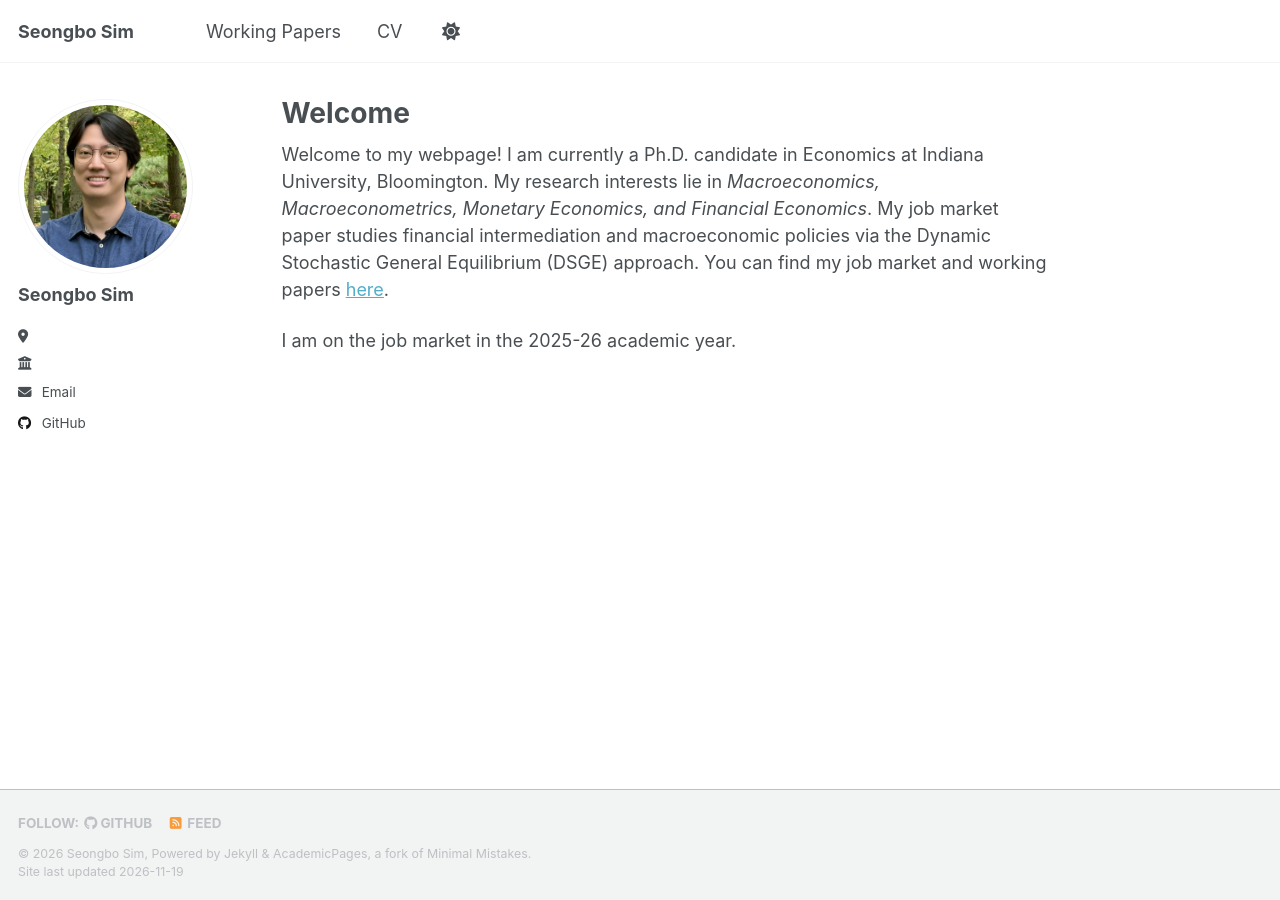
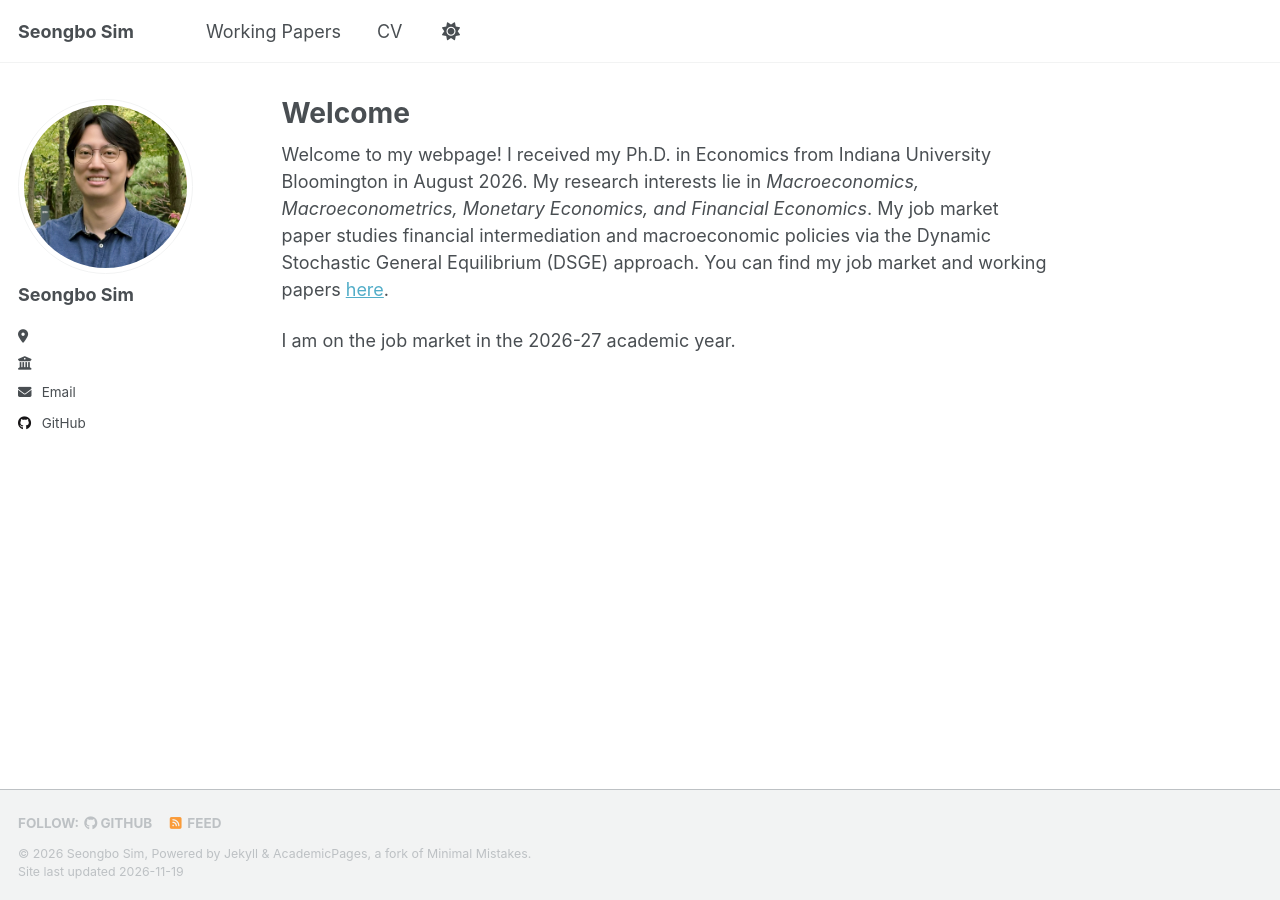
Before and after one commit to simseo520/simseo520.github.io, a Jekyll site: the page built from _pages/about.md, in a window 1280 px wide. Built offline with Jekyll 4.4.1, drawn with Linux system fonts in a browser that asks for light colours; a script that is not in the unit is left out.

Commit message:
2026_11_19_2

```diff
--- a/_pages/about.md
+++ b/_pages/about.md
@@ -8,6 +8,6 @@ redirect_from:
 ---
 
 Welcome to my webpage!
-I am currently a Ph.D. candidate in Economics at Indiana University, Bloomington. My research interests lie in *Macroeconomics, Macroeconometrics, Monetary Economics, and Financial Economics*. My job market paper studies financial intermediation and macroeconomic policies via the Dynamic Stochastic General Equilibrium (DSGE) approach. You can find my job market and working papers [here](/working-papers/).
+I received my Ph.D. in Economics from Indiana University Bloomington in August 2026. My research interests lie in *Macroeconomics, Macroeconometrics, Monetary Economics, and Financial Economics*. My job market paper studies financial intermediation and macroeconomic policies via the Dynamic Stochastic General Equilibrium (DSGE) approach. You can find my job market and working papers [here](/working-papers/).
 
-I am on the job market in the 2025-26 academic year.
+I am on the job market in the 2026-27 academic year.
```
